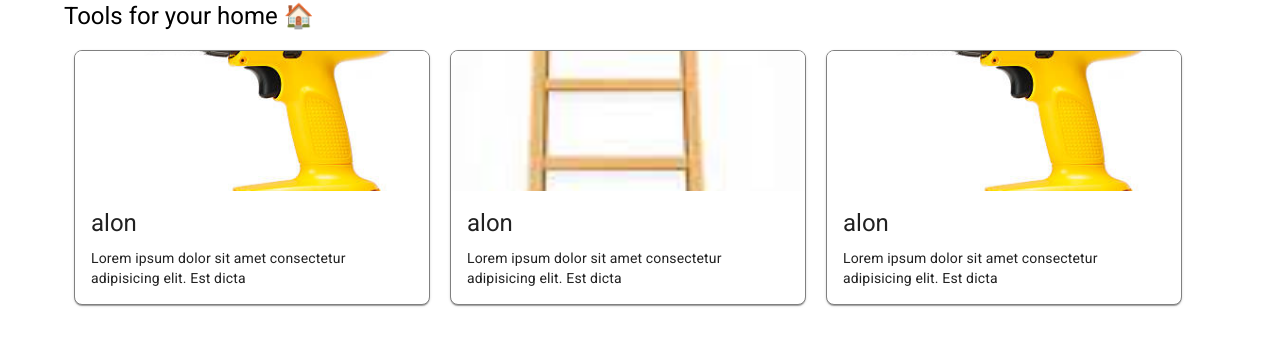
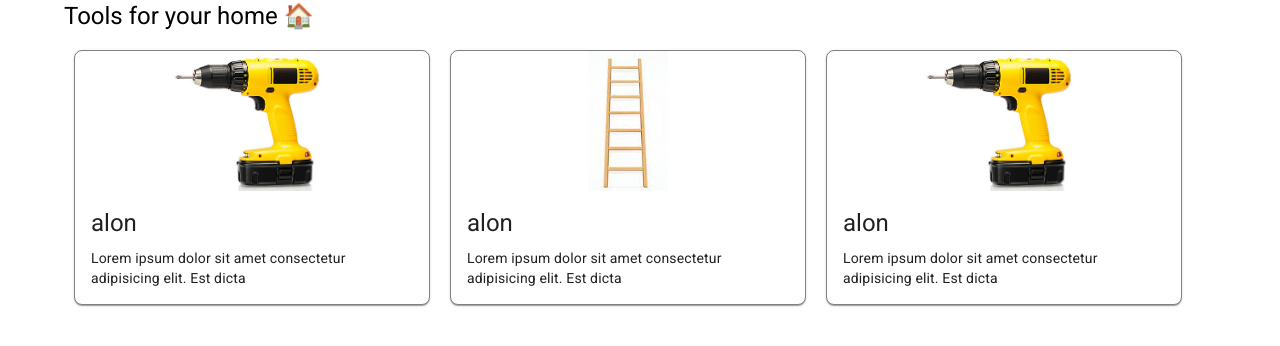
Before and after one commit to boro-mta/boro-fe, a React (Create React App) app: page / in a window 1280 px wide. Shown: the top 346 px of the page. Built offline with nearby package versions, Linux system fonts and the light colour scheme; a web font is replaced by a local one.

Commit message:
Made images fit better inside the Item container

```diff
--- a/src/components/Item/Item.tsx
+++ b/src/components/Item/Item.tsx
@@ -29,7 +29,12 @@ const Item = ({ itemId, title, description, img, onClick }: IProps) => {
         }}
       >
         <CardActionArea onClick={() => onClick(itemId)}>
-          <CardMedia component="img" height="140" src={img} />
+          <CardMedia
+            component="img"
+            height="140"
+            src={img}
+            sx={{ objectFit: "contain" }}
+          />
           <CardContent>
             <Typography gutterBottom variant="h5" component="div">
               {title}
```
